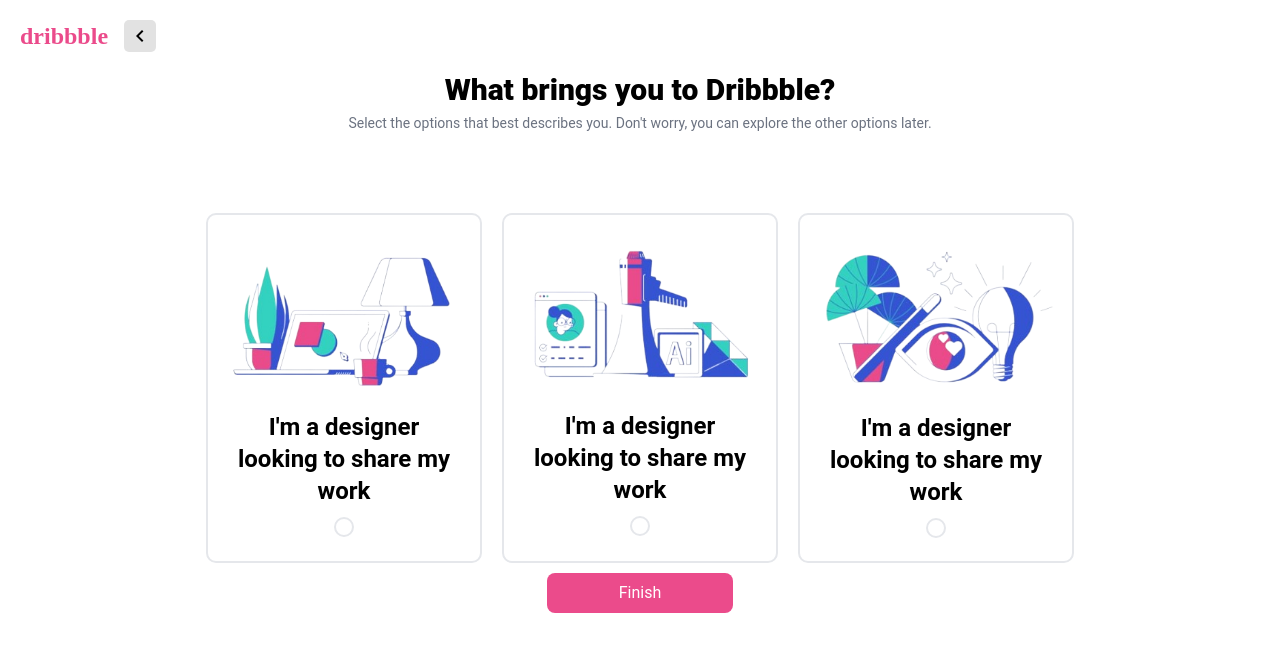
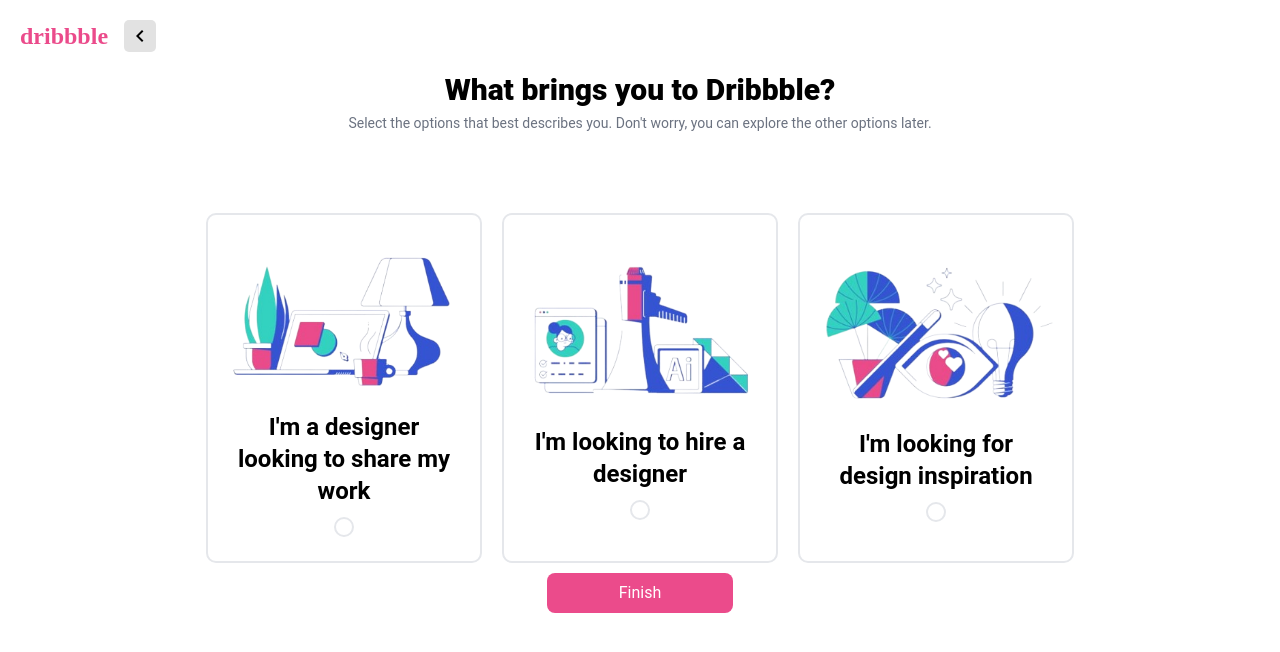
Before and after one commit to VaibhavSahu19/Aeonaxy-Assignment, a React (Create React App) app: page / in a window 1280 px wide. Shown: the top 652 px of the page. Built offline with nearby package versions, Linux system fonts and the light colour scheme.

Commit message:
changed each option's headings

```diff
--- a/src/components/Description/Description.js
+++ b/src/components/Description/Description.js
@@ -47,7 +47,7 @@
                 </div>
                 <div className={`relative flex flex-col justify-center items-center border-[2px] rounded-[10px] gap-[10px] h-[350px] w-[280px] cursor-pointer ${isImage2Clicked ? 'border-[#Eb4B8B]' : ''} py-[10px]`} onClick={() => handleClick(2)}>
                     <img className={`w-[100%] h-auto ${isImage2Clicked ? 'absolute -top-1/4' : ''} `} src={Image2} alt='Option 3' />
-                    <h3 className='text-2xl font-bold px-[20px]'>I'm a designer looking to share my work</h3>
+                    <h3 className='text-2xl font-bold px-[20px]'>I'm looking to hire a designer</h3>
                     <p className={`text-[13px] text-gray-500 px-[20px] ${isImage2Clicked ? '' : 'hidden'}`}>With over 7 million shots from a vast community of designers, Dribbble is the leading source for design inspiration.</p>
                     <div className='relative'>
                         <input className={`w-[20px] h-[20px] border-[2px] rounded-[50%] flex justify-center items-center text-[10px] ${
@@ -62,7 +62,7 @@
                 </div>
                 <div className={`relative flex flex-col justify-center items-center border-[2px] rounded-[10px] gap-[10px] h-[350px] w-[280px] cursor-pointer ${isImage3Clicked ? 'border-[#Eb4B8B]' : ''} py-[10px]`} onClick={() => handleClick(3)}>
                     <img className={`w-[100%] h-auto ${isImage3Clicked ? 'absolute -top-1/4' : ''} `} src={Image3} alt='Option 3' />
-                    <h3 className='text-2xl font-bold px-[20px]'>I'm a designer looking to share my work</h3>
+                    <h3 className='text-2xl font-bold px-[20px]'>I'm looking for design inspiration</h3>
                     <p className={`text-[13px] text-gray-500 px-[20px] ${isImage3Clicked ? '' : 'hidden'}`}>With over 7 million shots from a vast community of designers, Dribbble is the leading source for design inspiration.</p>
                     <div className='relative'>
                         <input className={`w-[20px] h-[20px] border-[2px] rounded-[50%] flex justify-center items-center text-[10px] ${
```
